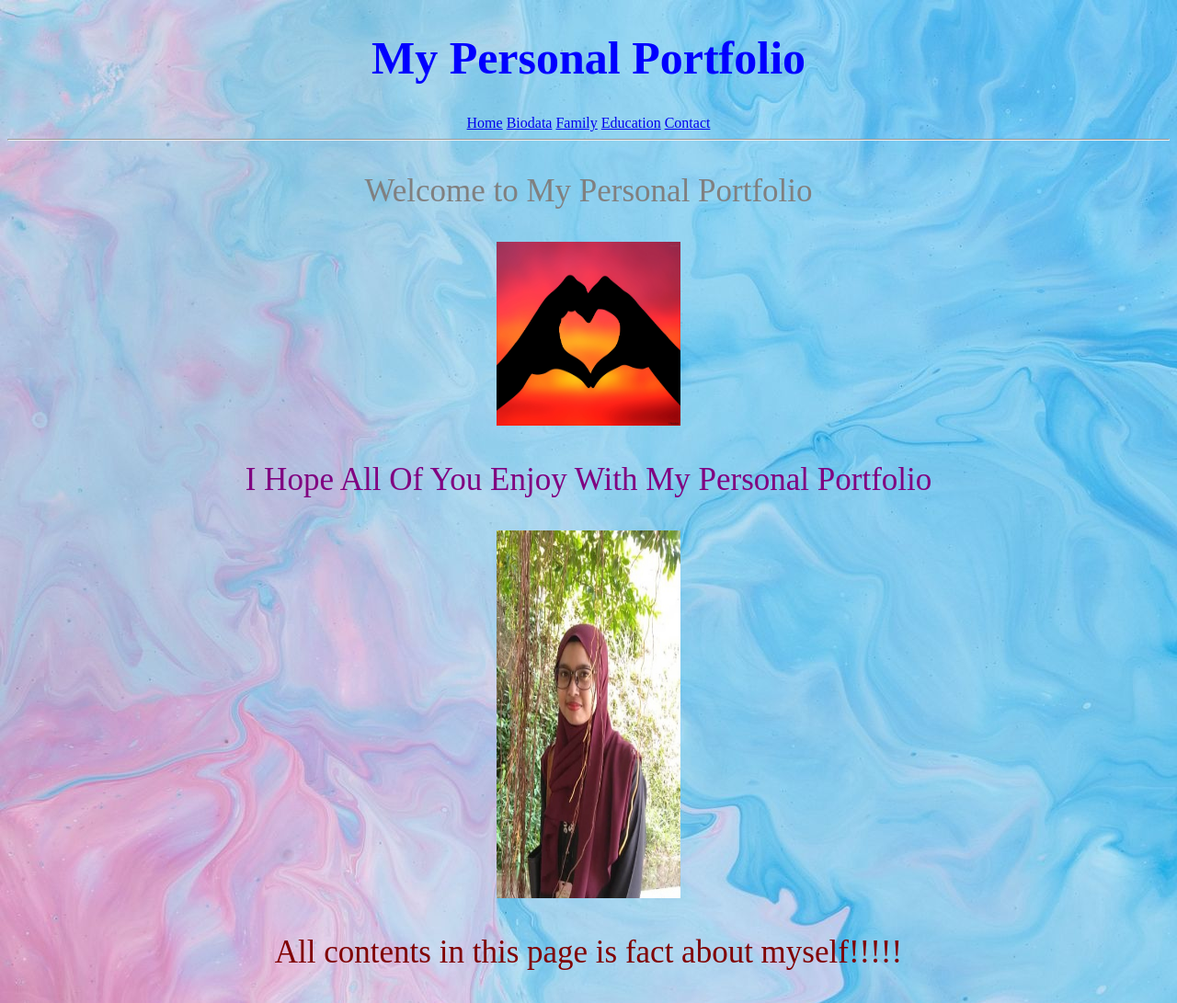
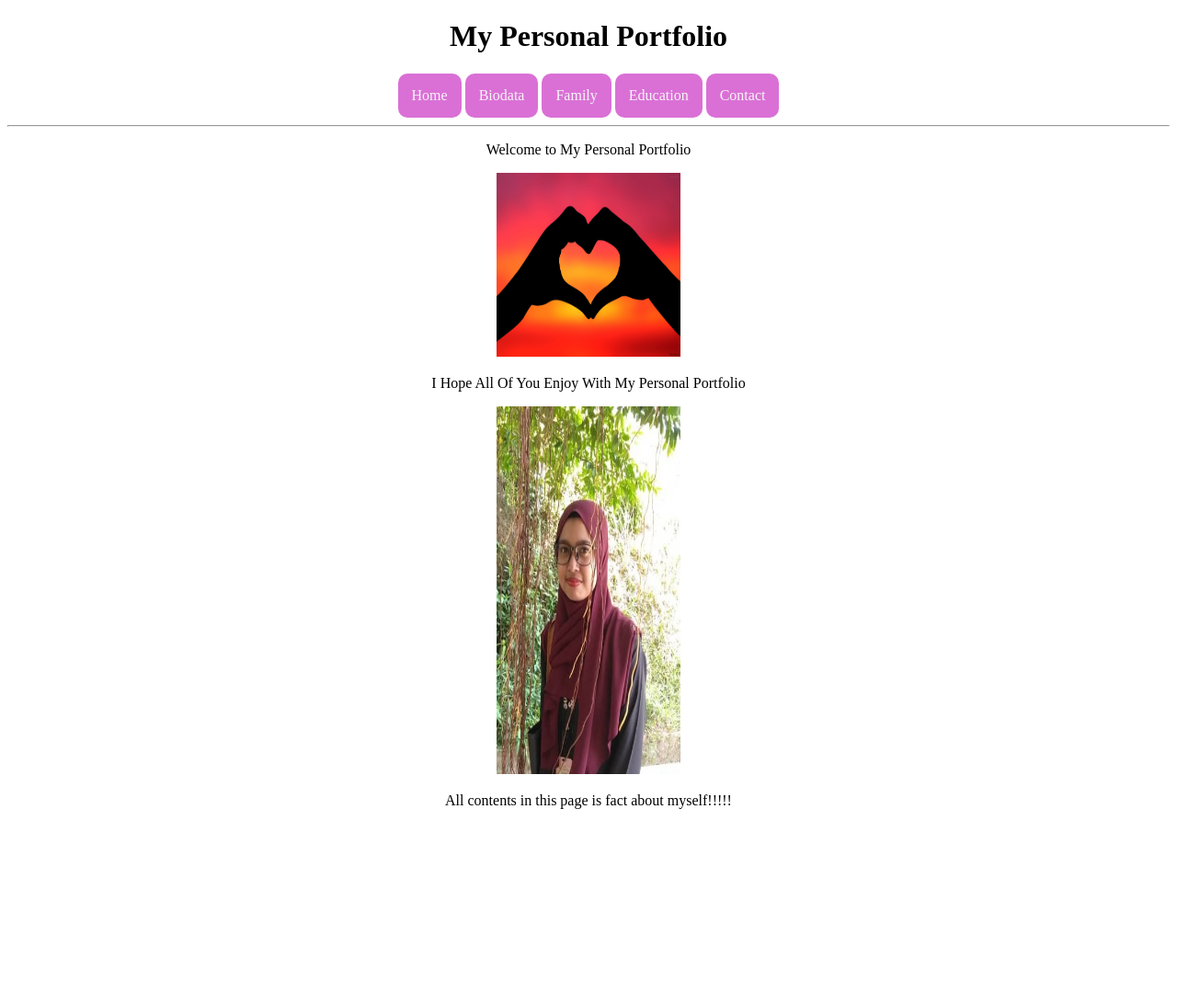
Before and after one commit to fitrahsyafiqah/Personal-Portfolio, a plain HTML site: page home.html in a window 1280 px wide. Shown: the whole page at 92% size. After the commit the page ends 896 px from the top, so only its background shows below. Drawn offline with Linux system fonts and the light colour scheme; a web font is replaced by a local one.

Commit message:
Update home.html

```diff
--- a/home.html
+++ b/home.html
@@ -1,12 +1,34 @@
 <!DOCTYPE html>
 <html>
 <head>
-<body background="images/background.jpg"></body>
+		<style>
+		a:link, a:visited
+			{
+
+				background-color:orchid;
+				color:whitesmoke;
+				padding:15px;
+				text-align:center;
+				text-decoration:none;
+				display:inline-block;
+				border-radius:10px;
+			}
+		a:hover, a:active
+			{
+				background-color: violet
+			}
+		</style>
+<body>
 
 	<title>Personal Portfolio</title>
+	<link rel="stylesheet" type="text/css" href="style.css">
+	<link rel="preconnect" href="https://fonts.gstatic.com">
+	<link href="https://fonts.googleapis.com/css2?family=Itim&display=swap" rel="stylesheet">
+	<link rel="preconnect" href="https://fonts.gstatic.com">
+	<link href="https://fonts.googleapis.com/css2?family=Oregano&display=swap" rel="stylesheet">
 </head>
 <body>
-<center><h1 style="color: blue;font-size: 50px">My Personal Portfolio</h1></center>
+<center><h1>My Personal Portfolio</h1></center>
 <!--internal link-->
 <center>
 <a href="home.html">Home</a>
@@ -17,15 +39,15 @@
 </center>
 <hr>
 
-<center><p style="color: grey;font-size: 35px">Welcome to My Personal Portfolio</p></center>
+<center><p>Welcome to My Personal Portfolio</p></center>
 
 <center><img src="images/love.jpeg" height="200px" width="200px"></img></center>
 
-<center><p style="font:italic;font-size: 35px;color: purple">I Hope All Of You Enjoy With My Personal Portfolio</p></center>
+<center><p>I Hope All Of You Enjoy With My Personal Portfolio</p></center>
 
 <center><img src="images/fitrah.jpg" height="400px" width="200px"></img></center>
 
-<center><p style="font-size: 35px;color: maroon">All contents in this page is fact about myself!!!!!</p></center>
+<center><p>All contents in this page is fact about myself!!!!!</p></center>
 
 </body>
 </html>
```
